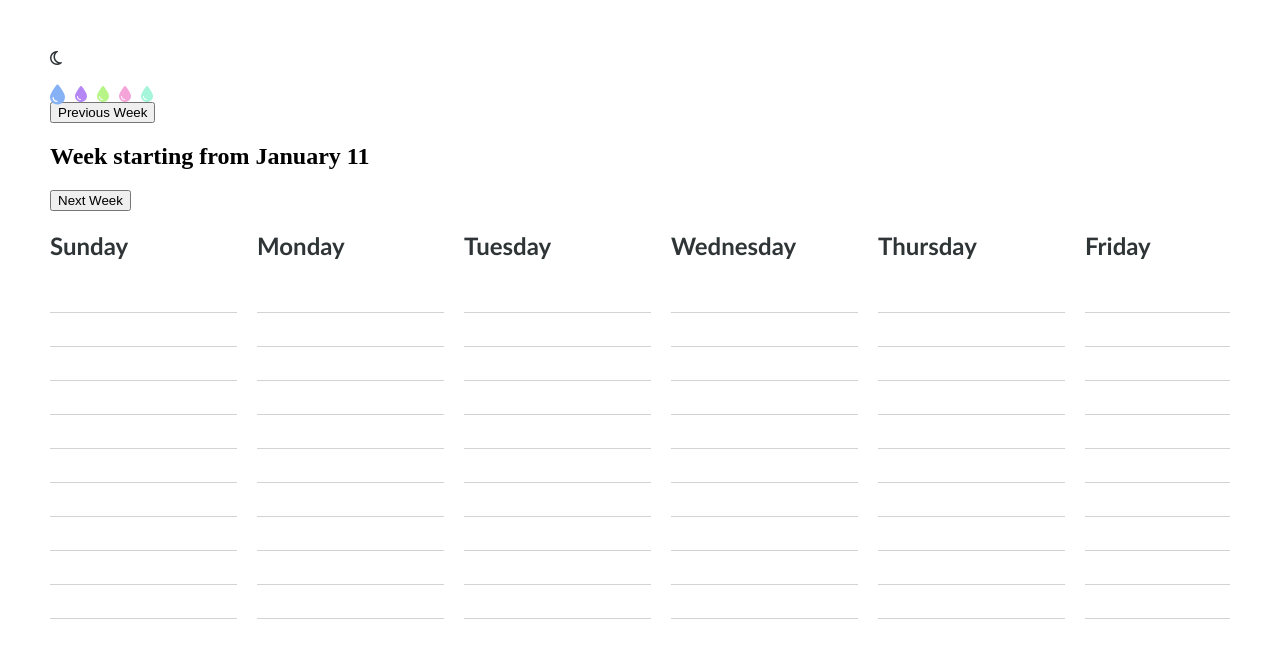
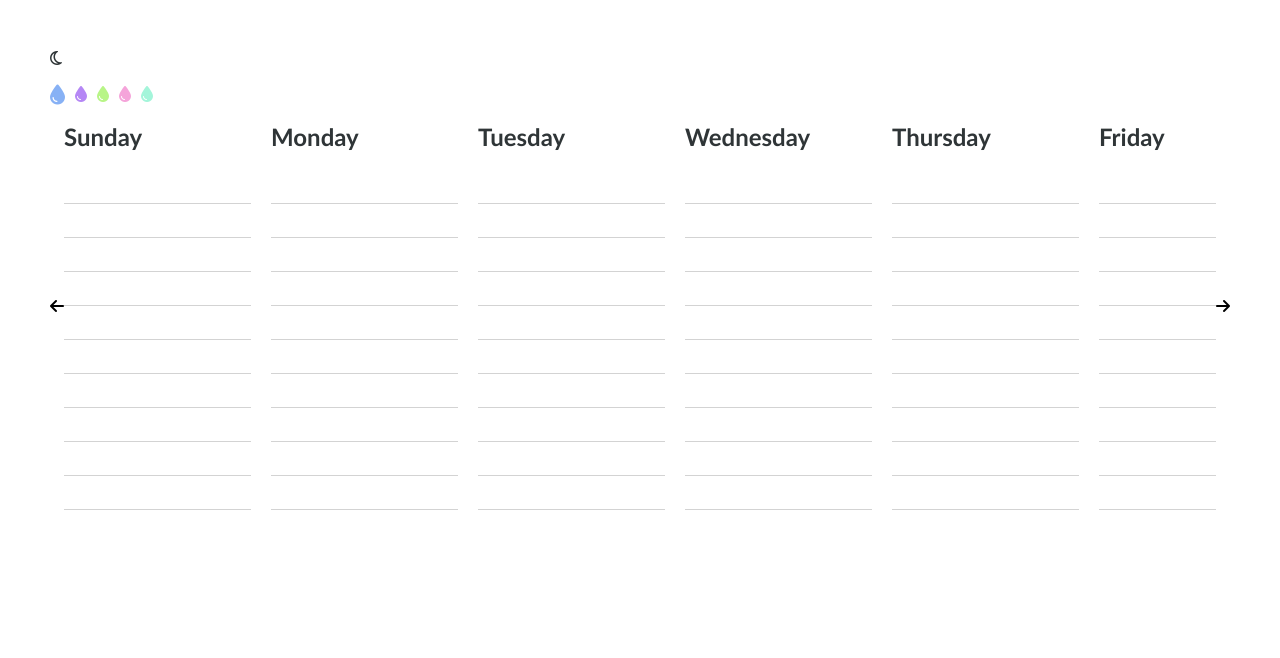
Before and after one commit to isabellarojasg/todo_project, a React (Create React App) app in the folder todo-list/: page / in a window 1280 px wide. Shown: the top 658 px of the page. Built offline with nearby package versions, Linux system fonts and the light colour scheme.

Commit message:
adding arrows for next and prev week

```diff
--- a/todo-list/src/WeeklyTodoList.js
+++ b/todo-list/src/WeeklyTodoList.js
@@ -4,7 +4,15 @@ import PropTypes from "prop-types";
 import { ACCENT_COLOURS, COLOURS } from "./colours";
 
 const WeeklyTodoList = (props) => {
-  const daysOfWeek = ["Sunday", "Monday", "Tuesday", "Wednesday", "Thursday", "Friday", "Saturday"];
+  const daysOfWeek = [
+    "Sunday",
+    "Monday",
+    "Tuesday",
+    "Wednesday",
+    "Thursday",
+    "Friday",
+    "Saturday",
+  ];
   const currentDate = new Date();
 
   // Get the current day of the week as a number (0 for Sunday, 1 for Monday, ..., 6 for Saturday)
@@ -12,8 +20,8 @@ const WeeklyTodoList = (props) => {
 
   // Determine the index of the starting day
   const startingDayIndex = daysOfWeek.indexOf(currentDayNumber);
-  //const [currentWeekStartingDay, setCurrentWeekStartingDay] = React.useState(currentDayNumber);
-
+  const [currentWeekStartingDay, setCurrentWeekStartingDay] =
+    React.useState(currentDayNumber);
 
   const todoItemStyles = {
     color: props.isDarkMode ? COLOURS.White : COLOURS.Black,
@@ -21,7 +29,8 @@ const WeeklyTodoList = (props) => {
   };
 
   const goToPreviousWeek = () => {
-    const previousWeekStartingDayIndex = (startingDayIndex - 1 + daysOfWeek.length) % daysOfWeek.length;
+    const previousWeekStartingDayIndex =
+      (startingDayIndex - 1 + daysOfWeek.length) % daysOfWeek.length;
     setCurrentWeekStartingDay(daysOfWeek[previousWeekStartingDayIndex]);
   };
 
@@ -31,20 +40,21 @@ const WeeklyTodoList = (props) => {
   };
 
   return (
-    <div>
-    <button onClick={goToPreviousWeek}>Previous Week</button>
-    <h2>{`Week starting from ${currentDate.toLocaleDateString("en-US", {
-      month: "long",
-      day: "numeric",
-    })}`}</h2>
-    <button onClick={goToNextWeek}>Next Week</button>
+    <div
+      style={{
+        display: "flex",
+        justifyContent: "space-between",
+        alignItems: "center",
+      }}
+    >
+      <i className="fa-solid fa-arrow-left" onClick={goToPreviousWeek}></i>
       <div className="weekly-todo-list" style={todoItemStyles}>
         {daysOfWeek.map((day) => (
           <DayList key={day} day={day} {...props} />
         ))}
       </div>
+        <i className="fa-solid fa-arrow-right" onClick={goToNextWeek}></i>
     </div>
-
   );
 };
 
```
Lines whose indentation alone changed are shown as unchanged.
